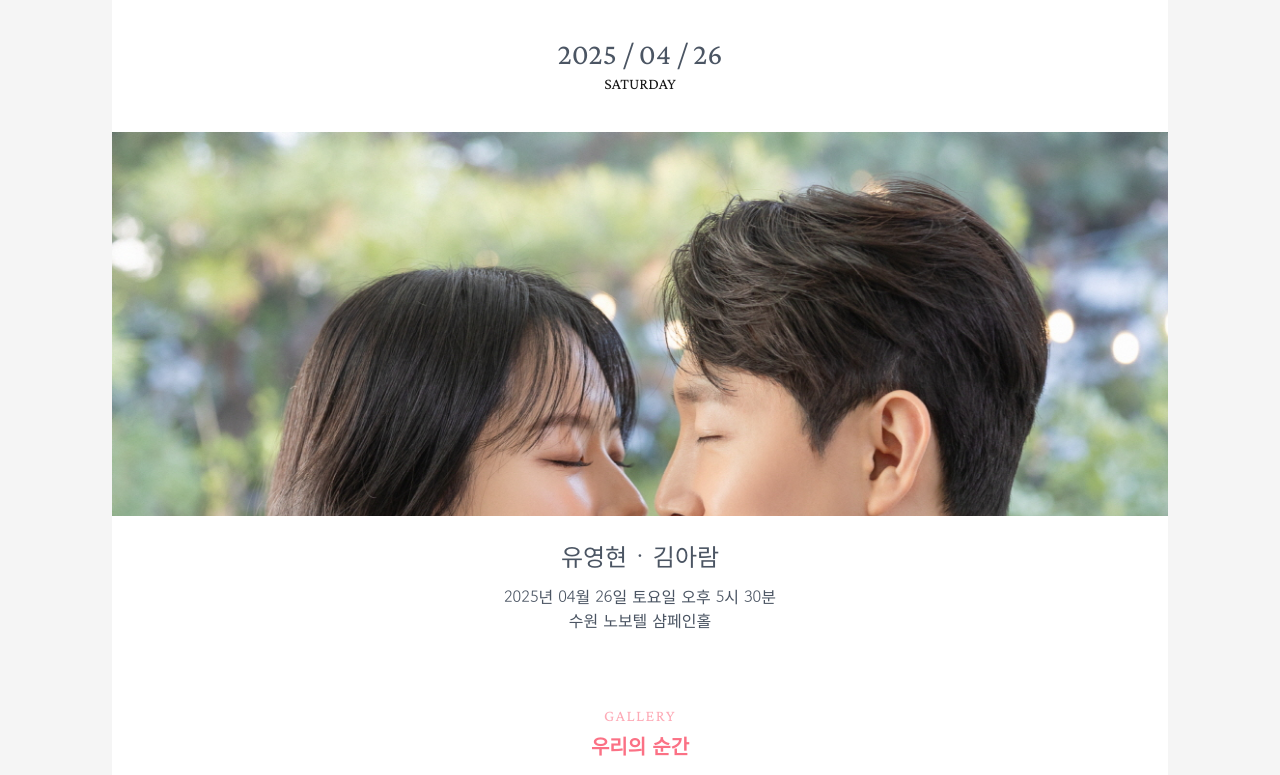
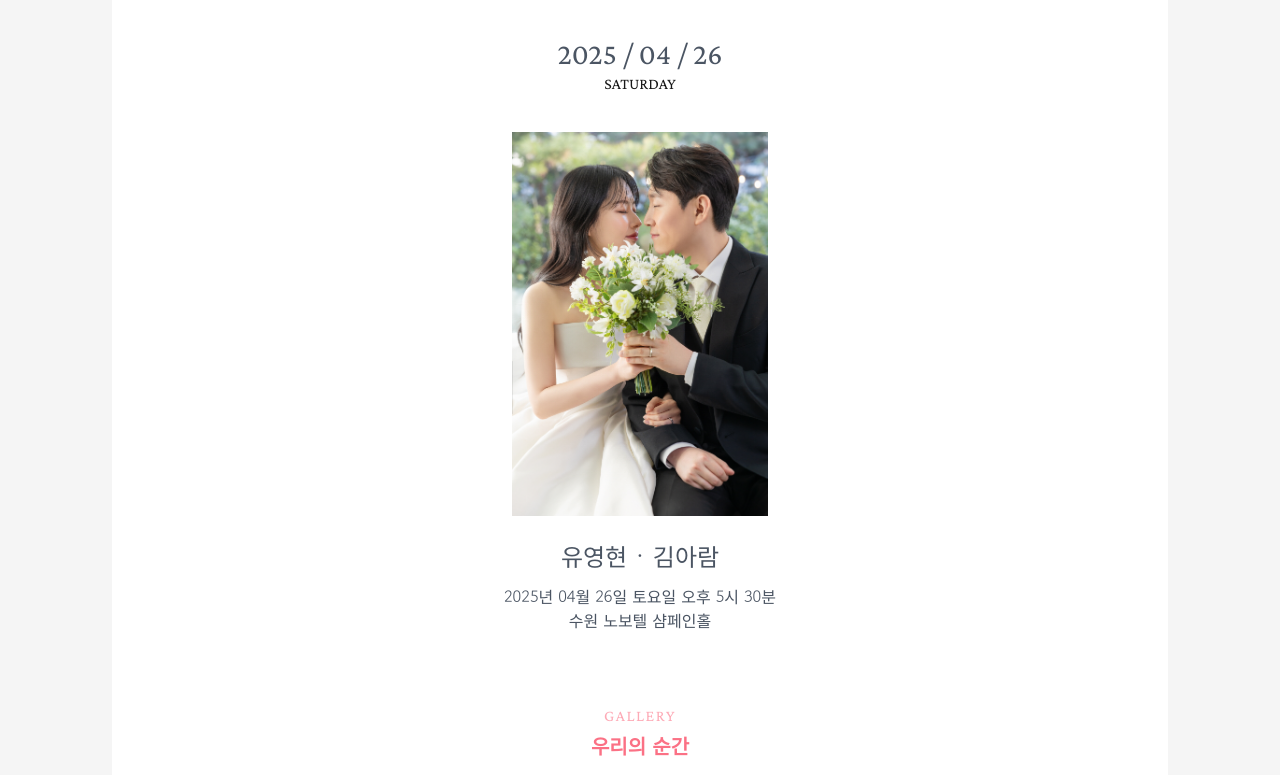
Before and after one commit to AAAAlvin/wedding-next, a Next.js app: page / in a window 1280 px wide. Shown: the top 775 px of the page. Built offline with nearby package versions, Linux system fonts and the light colour scheme.

Commit message:
사진 변경

```diff
--- a/src/app/fullimage.tsx
+++ b/src/app/fullimage.tsx
@@ -14,7 +14,7 @@ export function FullImage({
           alt={altText} // 동적으로 전달된 altText 사용
           fill // 부모 div에 맞게 이미지 크기 조정
           style={{
-            objectFit: "cover", // 이미지 비율 유지하며 부모 크기에 맞춤
+            objectFit: "contain", // 이미지 비율 유지하며 부모 크기에 맞춤
             objectPosition: "top", // 이미지가 상단부터 나오도록 설정
           }}
         />
--- a/src/app/photogallery.tsx
+++ b/src/app/photogallery.tsx
@@ -1,6 +1,5 @@
 
 import Image from "next/image";
-
 const images = [
   "/images/pic1.jpg",
   "/images/pic2.jpg",
@@ -21,14 +20,14 @@ export function PhotoGallery() {
     // };
 
     return (
-      <div className="relative">
+      <div className="relative w-full"> {/* 부모 div에 크기 설정 */}
         {/* 이미지 갤러리 */}
         <div className="grid grid-cols-2 gap-4 p-4 transition-all duration-500 ">
           {images.map((src, index) => (
             <div
               key={index}
               className={`relative ${
-                index % 2 === 0 ? "h-60" : "h-80"
+                index % 2 === 0 ? "h-80" : "h-80"
               } overflow-hidden rounded-lg shadow-md`}
             >
               {/* 이미지 */}
```
Also changed, not shown: public/images/pic3.jpg.
